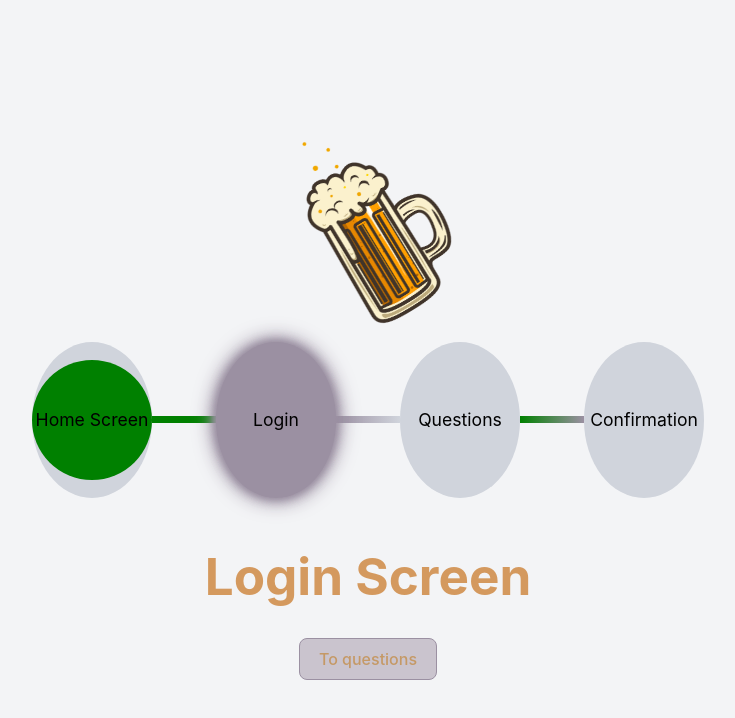
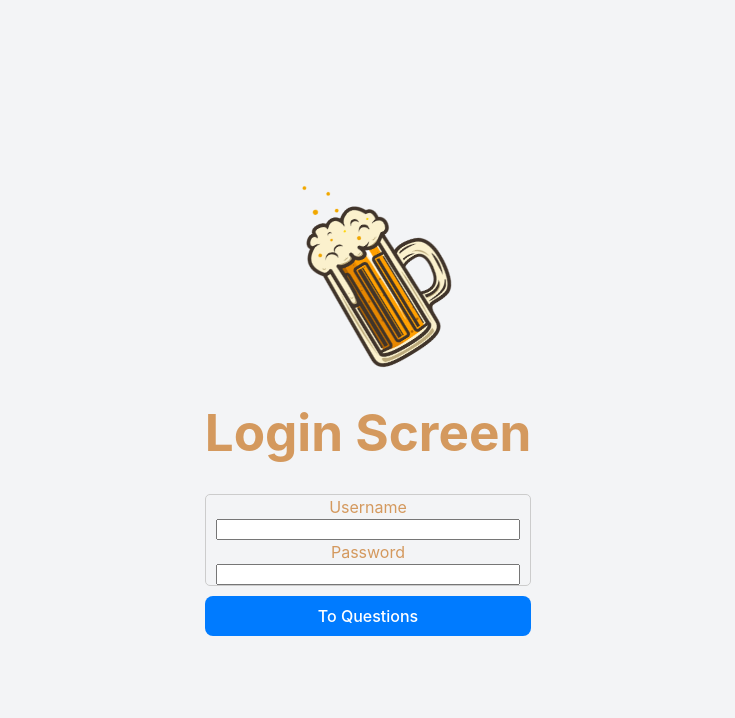
Before and after one commit to Jossemand/PubCrawlFrontEnd, a React (Vite) app: page /login in a window 1280 px wide. Shown: the top 718 px of the page, without its empty margins (272-1007 px from the left). Built offline with nearby package versions, Linux system fonts and the light colour scheme.

Commit message:
First figma draft

```diff
--- a/src/App.tsx
+++ b/src/App.tsx
@@ -7,7 +7,6 @@ function App() {
   return (
     <>
       <Header />
-      <NavigationBar />
       <main>
         <HomeScreen />
       </main>
--- a/src/Components/ConfirmationScreen/confirmationScreen.tsx
+++ b/src/Components/ConfirmationScreen/confirmationScreen.tsx
@@ -1,4 +1,3 @@
-import NavigationBar from "../../NavigationBar";
 import Header from "../Header/Header";
 
 function ConfirmationScreen() {
@@ -7,7 +6,6 @@ function ConfirmationScreen() {
       <Header />
 
       <h1>Cofirmation Screen</h1>
-      <NavigationBar />
     </div>
   );
 }
--- a/src/Components/HomeScreen/homeScreen.css
+++ b/src/Components/HomeScreen/homeScreen.css
@@ -0,0 +1,19 @@
+.Login-link {
+  display: inline-block;
+  text-decoration: none;
+}
+
+.Login-button {
+  width: 100%;
+  height: 100%;
+  padding: 10px 20px;
+  border: none;
+  background-color: #007bff;
+  color: white;
+  cursor: pointer;
+  text-align: center;
+}
+
+.Login-button:hover {
+  background-color: #0056b3;
+}
--- a/src/Components/HomeScreen/homeScreen.tsx
+++ b/src/Components/HomeScreen/homeScreen.tsx
@@ -1,12 +1,17 @@
-import { Link } from "react-router-dom";
+import { useNavigate } from "react-router-dom";
+import "./homeScreen.css";
+function HomeScreen() {
+  const navigate = useNavigate();
 
-function HomeScreen() {
+  const handleLoginClick = () => {
+    navigate("/login");
+  };
+
   return (
     <div>
       <h1>Home Screen</h1>
-      <button className="Login-button">
-        {" "}
-        <Link to="/login">Login</Link>{" "}
+      <button className="Login-button" onClick={handleLoginClick}>
+        Login
       </button>
     </div>
   );
--- /dev/null
+++ b/src/Components/LogInScreen/loginScreen.css
@@ -0,0 +1,14 @@
+.login-input {
+  width: 100%;
+  border: 1px solid #ccc;
+  border-radius: 5px;
+  padding: 0 10px;
+  margin-bottom: 10px;
+  font-size: 16px;
+  box-sizing: border-box;
+  display: grid;
+}
+
+.login.username {
+  margin-bottom: 20px;
+}
--- a/src/Components/LogInScreen/loginScreen.tsx
+++ b/src/Components/LogInScreen/loginScreen.tsx
@@ -1,17 +1,28 @@
-import { Link } from "react-router-dom";
+import { useNavigate } from "react-router-dom";
 import NavigationBar from "../../NavigationBar";
 import Header from "../Header/Header";
+import "./loginScreen.css";
 
 function loginScreen() {
+  const navigate = useNavigate();
+
+  const handleLoginClick = () => {
+    navigate("/questions");
+  };
   return (
     <div>
       <Header />
 
-      <NavigationBar />
       <h1>Login Screen</h1>
-      <button className="Login-button">
-        {" "}
-        <Link to="/questions">To questions</Link>{" "}
+      <div className="login-input">
+        <label className="login-box">Username</label>
+        <input type="text" />
+        <label className="login-box">Password</label>
+        <input type="password" />
+      </div>
+
+      <button className="Login-button" onClick={handleLoginClick}>
+        To Questions
       </button>
     </div>
   );
--- a/src/Components/QuestionsScreen/questionsScreen.tsx
+++ b/src/Components/QuestionsScreen/questionsScreen.tsx
@@ -1,17 +1,26 @@
-import { Link } from "react-router-dom";
+import { useNavigate } from "react-router-dom";
 import NavigationBar from "../../NavigationBar";
 import Header from "../Header/Header";
+import "./questionsScreen.css";
 
 function QuestionsScreen() {
+  const navigate = useNavigate();
+
+  const handleLoginClick = () => {
+    navigate("/confirmation");
+  };
+
   return (
     <div>
       <Header />
+      <h1>Questions</h1>
 
-      <h1>Questions</h1>
-      <NavigationBar />
-      <button className="Login-button">
-        {" "}
-        <Link to="/confirmation">To Confirmation</Link>{" "}
+      <div>
+        <form></form>
+      </div>
+
+      <button className="Login-button" onClick={handleLoginClick}>
+        To Confirmation
       </button>
     </div>
   );
--- a/src/NavigationBar.css
+++ b/src/NavigationBar.css
@@ -12,10 +12,10 @@ nav ul {
 nav li {
   display: flex;
   background-color: var(--background-color-secondary);
-  border-radius: 50%;
 }
 nav .past .bubble {
   background-color: green;
+  border-radius: 50%;
 }
 nav ul div {
   width: 4em;
--- a/src/index.css
+++ b/src/index.css
@@ -15,7 +15,7 @@
   --color-button: #cac4ce;
   --color-button-secondary: #9b90a2;
   --color-button-tertiary: #c59966;
-  --color-button-quaternary: #e2630258;
+  --color-button-quaternary: #26283258;
   --color-button-delete: #ff5137;
 
   --color-text: #000000;
```
Also changed, not shown: src/Components/QuestionsScreen/questionsScreen.css (added).
